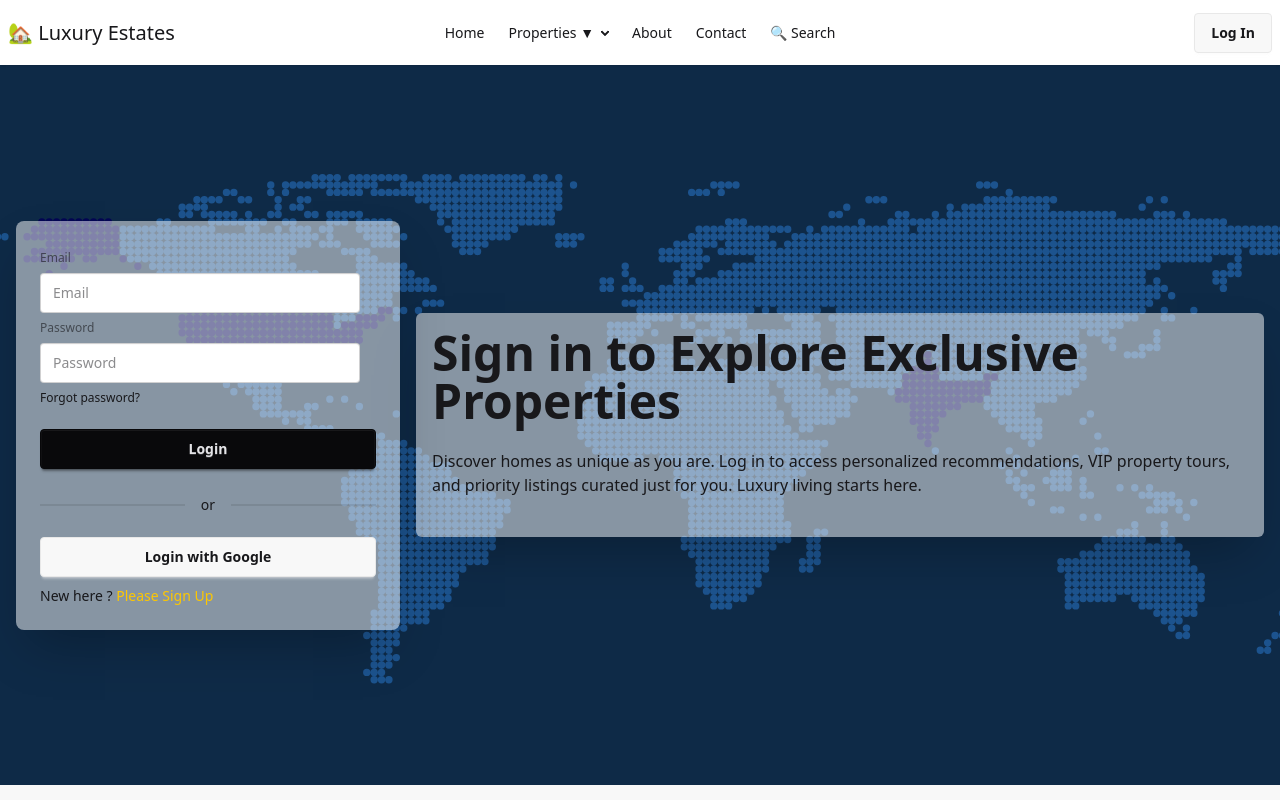
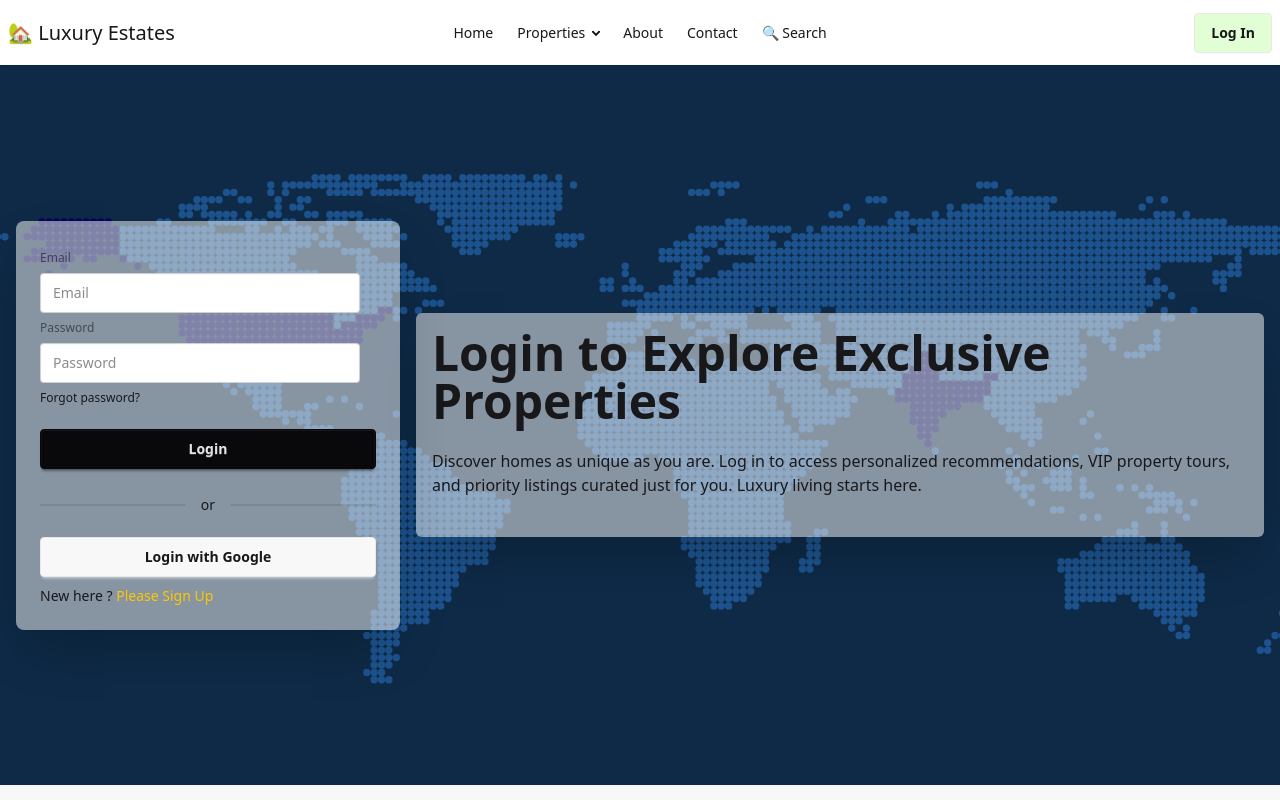
Before and after one commit to bidhanroy578/b9a9-broy, a React (Vite) app: page /login in a window 1280 px wide. Shown: the top 800 px of the page. Built offline with nearby package versions, Linux system fonts and the light colour scheme; no server answers.

Commit message:
added active style for active links

```diff
--- a/src/components/Nav.jsx
+++ b/src/components/Nav.jsx
@@ -23,13 +23,13 @@ const Nav = () => {
         <li><NavLink to={'/'}>Home</NavLink></li>
         <li>
             <details>
-                <summary>Properties ▼</summary>
+                <summary>Properties </summary>
                 {sublinks}
             </details>
         </li>
         <li><NavLink to={'/about'}>About</NavLink></li>
         <li><NavLink to={'/contact'}>Contact</NavLink></li>
-        <li><NavLink>🔍 Search</NavLink></li>
+        <li><a>🔍 Search</a></li>
     </>
     if (loading) { return <div className="h-[12vh]"></div> }
     return (
@@ -55,7 +55,7 @@ const Nav = () => {
                     {
                         user ?
                             <div>
-                                <CgProfile onClick={()=>setShown(!shown) } className="text-2xl hover:scale-105 active:scale-95 transition relative"></CgProfile>
+                                <CgProfile onClick={()=>setShown(!shown) } className="active text-2xl hover:scale-105 active:scale-95 transition relative"></CgProfile>
                                 <div className={`${shown ? '' : 'hidden'} absolute top-14 right-0 p-5 space-y-3 z-50 text-end backdrop-blur-xs rounded-md shadow-2xl`} >
                                     <p>{user.displayName || 'Mr.'}</p>
                                     <p>{user.email || 'example@email.com'}</p>
@@ -63,7 +63,7 @@ const Nav = () => {
                                 </div>
                             </div>
                             :
-                            <Link to={'/login'} className="btn">Log In</Link>
+                            <NavLink to={'/login'} className="btn">Log In</NavLink>
                     }
                 </div>
             </div>
--- a/src/index.css
+++ b/src/index.css
@@ -1,3 +1,6 @@
+.active{
+    background-color: rgba(201, 253, 175, 0.534);
 
+}
 @import "tailwindcss";
 @plugin "daisyui";
--- a/src/pages/Login.jsx
+++ b/src/pages/Login.jsx
@@ -37,7 +37,7 @@ const Login = () => {
         <div className='hero min-h-[90vh] bg-cover bg-center' style={{ backgroundImage: `url(${map})` }}>
             <div className="hero-content flex-col lg:flex-row-reverse">
                 <div className="text-center bg-white/50 shadow-2xl rounded-md p-4 lg:text-left">
-                    <h1 className="text-5xl font-bold">Sign in to Explore Exclusive Properties</h1>
+                    <h1 className="text-5xl font-bold">Login to Explore Exclusive Properties</h1>
                     <p className="py-6">
                         Discover homes as unique as you are. Log in to access personalized recommendations, VIP property tours, and priority listings curated just for you. Luxury living starts here.
                     </p>
--- a/src/pages/SignUp.jsx
+++ b/src/pages/SignUp.jsx
@@ -43,7 +43,7 @@ const SignUp = () => {
     }
     return (
         <div className='hero min-h-[90vh] bg-cover bg-center' style={{ backgroundImage: `url(${map})` }}>
-            <div className="hero-content flex-col lg:flex-row-reverse">
+            <div className="hero-content flex-col lg:flex-row">
                 <div className="text-center bg-white/50 shadow-2xl rounded-md p-4 lg:text-left">
                     <h1 className="text-5xl font-bold">Sign Up to Explore Exclusive Properties</h1>
                     <p className="py-6">
```
